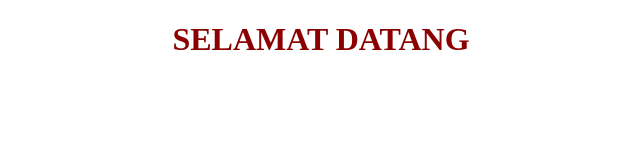
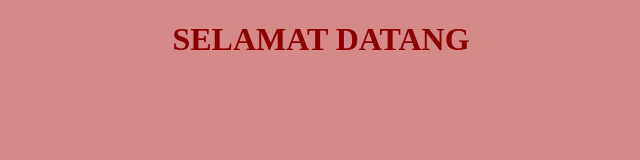
Before and after one commit to fatimatuszahroh28/fatimproject3, a plain HTML site: page index.html in a window 1280 px wide. Shown: the whole page, without its empty margins (319-959 px from the left). Drawn offline with Linux system fonts and the light colour scheme.

Commit message:
Change background color to a lighter shade

```diff
--- a/style.css
+++ b/style.css
@@ -1,5 +1,5 @@
 body {
-  background-color: rgb (139, 0, 0);
+  background-color: #d68989;
   color: darkred;
 }
 
```
